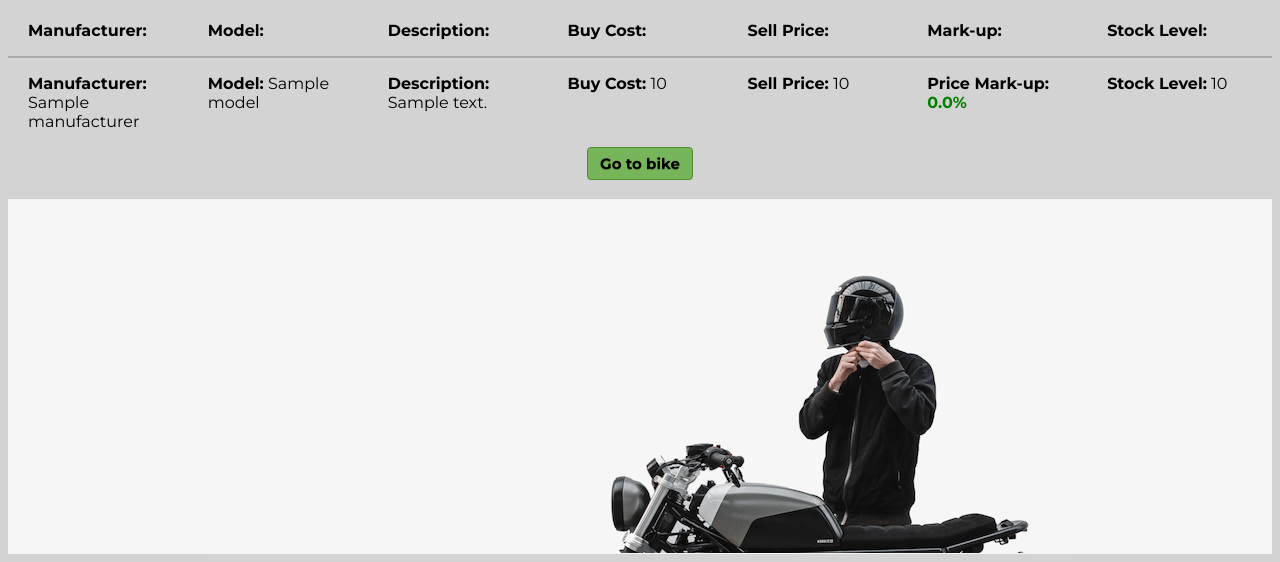
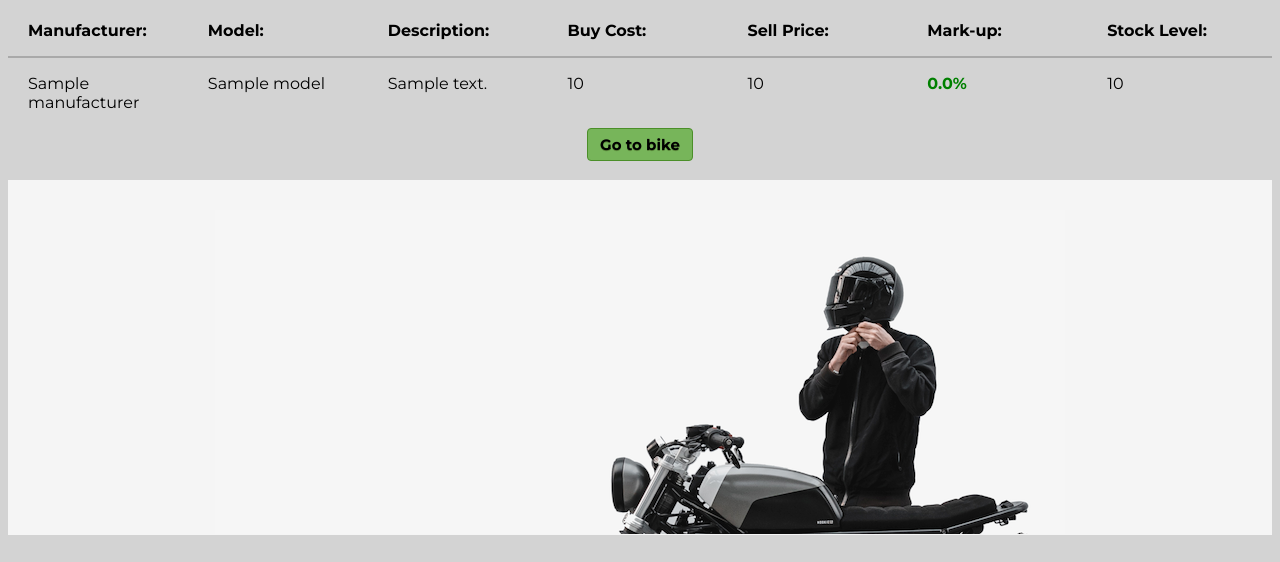
Before and after one commit to BrianBell422/python_solo_project, a Flask app: page /bikes/all in a window 1280 px wide. Shown: the part 400-962 px from the top of the page. After the commit the page ends 935 px from the top, so only its background shows below. Run offline with Flask 2, Linux system fonts and the light colour scheme; a database or web service that is not in the repository returns one stand-in record (values such as "Sample title"); some libraries are stand-ins or nearby versions.

```diff
--- a/mikes_bikes/templates/bikes/all.html
+++ b/mikes_bikes/templates/bikes/all.html
@@ -21,18 +21,18 @@
     <hr>
     <div>
         <ul class="stock_list">
-            <li class="list_item"><b>Manufacturer:</b> {{bike.manufacturer.name}}</li>
-            <li class="list_item"><b>Model:</b> {{bike.model}}</li>
-            <li class="list_item"><b>Description:</b> {{bike.description}}</li>
-            <li class="list_item"><b>Buy Cost:</b> {{bike.buy_cost}}</li>
-            <li class="list_item"><b>Sell Price:</b> {{bike.sell_price}}</li>
-            <li class="list_item"><b>Price Mark-up:</b> <b style="color: green;">{{bike.mark_up}}%</b></li>
+            <li class="list_item">{{bike.manufacturer.name}}</li>
+            <li class="list_item">{{bike.model}}</li>
+            <li class="list_item">{{bike.description}}</li>
+            <li class="list_item">{{bike.buy_cost}}</li>
+            <li class="list_item">{{bike.sell_price}}</li>
+            <li class="list_item"><b style="color: green;">{{bike.mark_up}}%</b></li>
             <li class="list_item">{% if (bike.stock_level) == 0: %}
-                <b>Stock Level:</b> {{bike.stock_level}} <b style="color:red;">OUT OF STOCK</b>
+                {{bike.stock_level}} <b style="color:red;">OUT OF STOCK</b>
                 {% elif (bike.stock_level) < 3: %}
-                <b>Stock Level:</b> {{bike.stock_level}} <b style="color: rgb(243, 101, 50);">LOW STOCK</b>
+                {{bike.stock_level}} <b style="color: rgb(243, 101, 50);">LOW STOCK</b>
                 {% else %}
-                <b>Stock Level:</b> {{bike.stock_level}}
+                {{bike.stock_level}}
             {% endif %}</li>
         </ul>
         <div class="button">
```
Also changed, not shown: mikes_bikes/console.py (+24 -6 lines).
